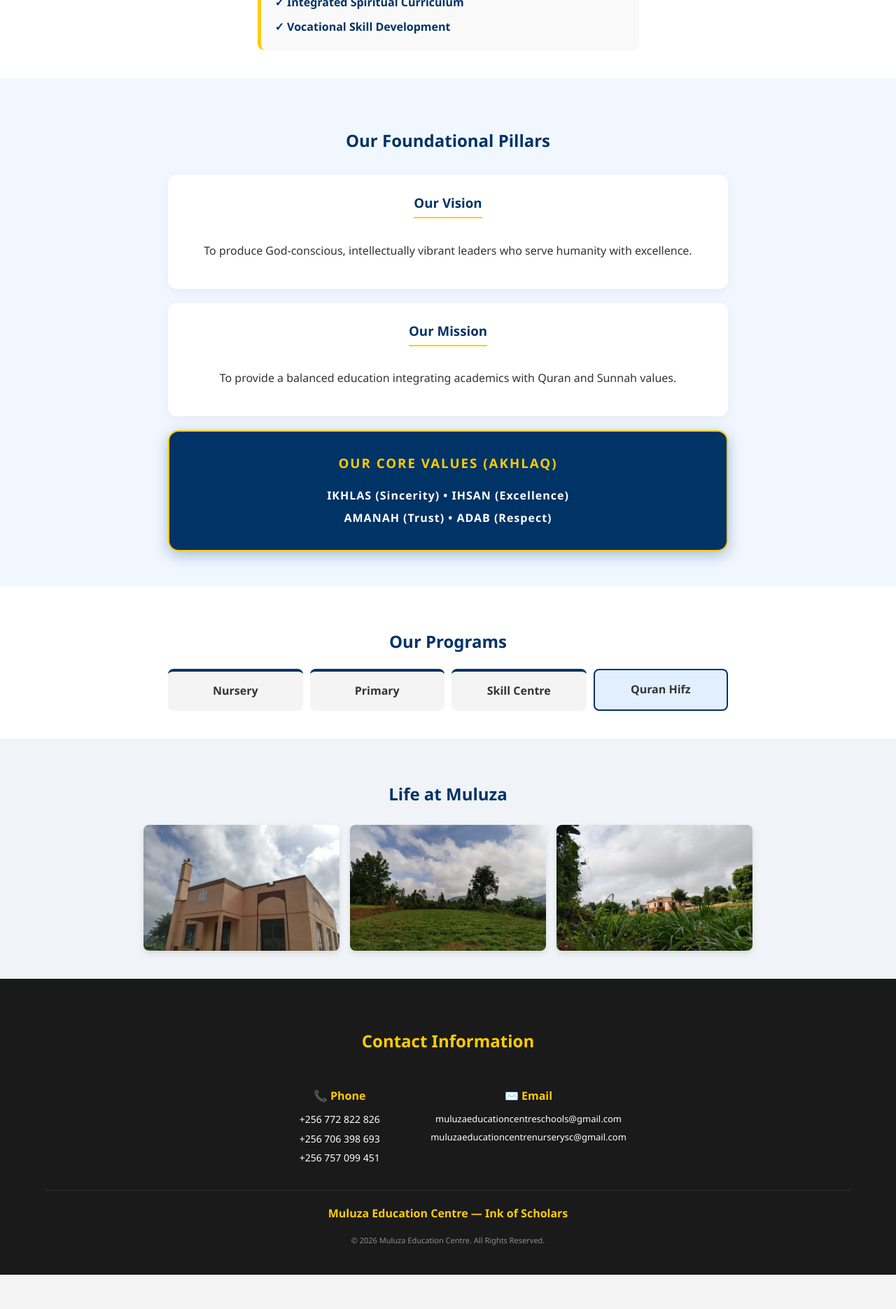
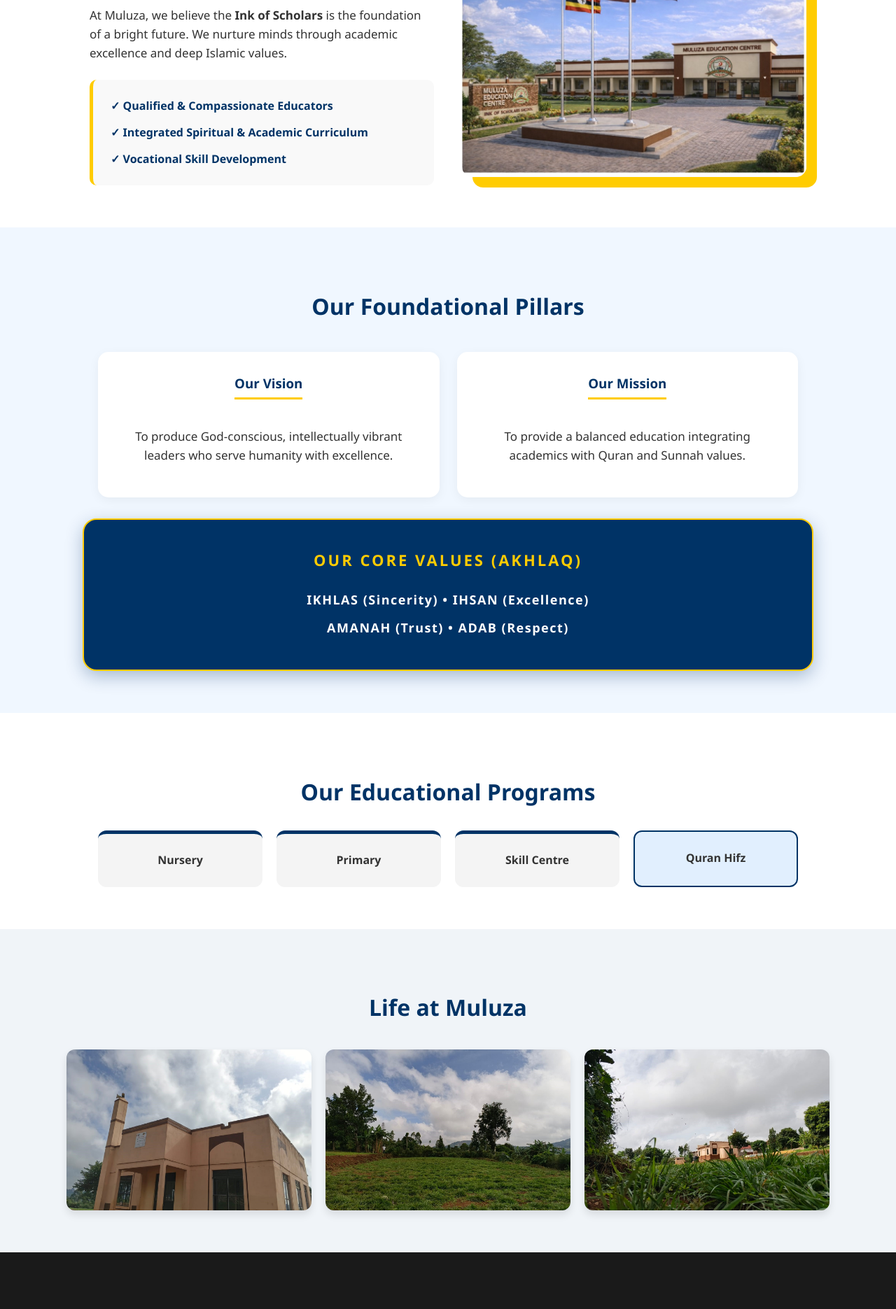
Before and after one commit to muluzaeducationcentreschools-cpu/muluza-website, a plain HTML site: page index.html in a window 1280 px wide. Shown: the part 750-2621 px from the top of the page at 70% size. Before the commit the page ends 2572 px from the top, so only its background shows below. Drawn offline with Linux system fonts and the light colour scheme.

Commit message:
Update index.html

```diff
--- a/index.html
+++ b/index.html
@@ -9,101 +9,109 @@
 
     <header style="background: #003366; color: white; padding: 15px 5%; text-align: center; position: sticky; top: 0; z-index: 1000; box-shadow: 0 2px 10px rgba(0,0,0,0.1);">
         <div style="font-size: 20px; font-weight: bold; margin-bottom: 10px; display: flex; align-items: center; justify-content: center; gap: 10px;">
-            <img src="badge.png" alt="" style="height: 30px; width: auto;">
+            <img src="badge.png" alt="" style="height: 35px; width: auto;">
             Muluza Education Centre
         </div>
-        <nav style="display: flex; justify-content: center; flex-wrap: wrap; gap: 10px;">
-            <a href="#about" style="color: white; text-decoration: none; font-size: 13px; padding: 5px 8px;">About</a>
-            <a href="#vision" style="color: white; text-decoration: none; font-size: 13px; padding: 5px 8px;">Vision</a>
-            <a href="#academics" style="color: white; text-decoration: none; font-size: 13px; padding: 5px 8px;">Programs</a>
-            <a href="#contact" style="background: #ffcc00; color: #003366; padding: 4px 10px; border-radius: 4px; font-weight: bold; text-decoration: none; font-size: 13px;">Contact</a>
+        <nav style="display: flex; justify-content: center; flex-wrap: wrap; gap: 15px;">
+            <a href="#home" style="color: white; text-decoration: none; font-size: 14px; font-weight: bold;">Home</a>
+            <a href="#about" style="color: white; text-decoration: none; font-size: 14px;">About</a>
+            <a href="#vision" style="color: white; text-decoration: none; font-size: 14px;">Vision</a>
+            <a href="#academics" style="color: white; text-decoration: none; font-size: 14px;">Programs</a>
+            <a href="#contact" style="background: #ffcc00; color: #003366; padding: 4px 12px; border-radius: 4px; font-weight: bold; text-decoration: none; font-size: 14px;">Contact</a>
         </nav>
     </header>
 
-    <section id="home" style="text-align: center; padding: 60px 20px; background: #ffffff; border-bottom: 5px solid #ffcc00;">
-        <div style="margin-bottom: 20px;">
-            <img src="badge.png" alt="Muluza Logo" style="width: 150px; height: auto; filter: drop-shadow(0px 6px 12px rgba(0,0,0,0.15));">
+    <section id="home" style="text-align: center; padding: 80px 20px; background: #ffffff; border-bottom: 5px solid #ffcc00;">
+        <div style="margin-bottom: 25px;">
+            <img src="badge.png" alt="Muluza Logo" style="width: 180px; height: auto; filter: drop-shadow(0px 6px 12px rgba(0,0,0,0.15));">
         </div>
-        <div style="display: inline-block; background: #003366; color: #ffcc00; padding: 5px 15px; border-radius: 20px; font-weight: bold; text-transform: uppercase; letter-spacing: 2px; font-size: 11px; margin-bottom: 15px;">
+        <div style="display: inline-block; background: #003366; color: #ffcc00; padding: 6px 20px; border-radius: 20px; font-weight: bold; text-transform: uppercase; letter-spacing: 2px; font-size: 12px; margin-bottom: 20px;">
             Ink of Scholars
         </div>
-        <h1 style="font-size: 28px; color: #003366; margin: 0 0 15px 0;">Welcome to Muluza Education Centre</h1>
-        <p style="font-size: 16px; color: #555; max-width: 600px; margin: 0 auto;">Empowering the next generation with quality education, vocational skills, and spiritual growth.</p>
+        <h1 style="font-size: clamp(28px, 5vw, 42px); color: #003366; margin: 0 0 15px 0; max-width: 900px; margin-left: auto; margin-right: auto;">Welcome to Muluza Education Centre</h1>
+        <p style="font-size: 18px; color: #555; max-width: 800px; margin: 0 auto;">Empowering the next generation with quality education, vocational skills, and spiritual growth.</p>
     </section>
 
-    <section id="about" style="padding: 40px 10%; background: white;">
-        <h2 style="color: #003366; font-size: 24px; text-align: center;">About Our Centre</h2>
-        <p style="text-align: center;">At Muluza, we believe the <strong>Ink of Scholars</strong> is the foundation of a bright future.</p>
-        <div style="background: #f9f9f9; padding: 20px; border-radius: 10px; border-left: 5px solid #ffcc00; margin-top: 20px; max-width: 500px; margin-left: auto; margin-right: auto;">
-            <ul style="color: #003366; font-weight: bold; list-style: none; padding: 0; margin: 0; text-align: left;">
-                <li style="margin-bottom: 10px;">✓ Qualified Educators</li>
-                <li style="margin-bottom: 10px;">✓ Integrated Spiritual Curriculum</li>
+    <section id="about" style="padding: 60px 10%; background: white;">
+        <div style="max-width: 1100px; margin: 0 auto; display: flex; flex-wrap: wrap; align-items: center; gap: 40px;">
+            <div style="flex: 1; min-width: 300px;">
+                <h2 style="color: #003366; font-size: 32px; margin-bottom: 20px;">About Our Centre</h2>
+                <p style="font-size: 17px;">At Muluza, we believe the <strong>Ink of Scholars</strong> is the foundation of a bright future. We nurture minds through academic excellence and deep Islamic values.</p>
+                <div style="background: #f9f9f9; padding: 25px; border-radius: 10px; border-left: 5px solid #ffcc00; margin-top: 25px;">
+                    <ul style="color: #003366; font-weight: bold; list-style: none; padding: 0; margin: 0;">
+                        <li style="margin-bottom: 12px;">✓ Qualified & Compassionate Educators</li>
+                        <li style="margin-bottom: 12px;">✓ Integrated Spiritual & Academic Curriculum</li>
                         <li>✓ Vocational Skill Development</li>
                     </ul>
                 </div>
+            </div>
+            <div style="flex: 1; min-width: 300px;">
+                <img src="school-photo.jpg" alt="Muluza Campus" style="width: 100%; border-radius: 15px; box-shadow: 15px 15px 0px #ffcc00;">
+            </div>
+        </div>
     </section>
 
-    <section id="vision" style="padding: 50px 5%; background: #f0f7ff; text-align: center;">
-        <h2 style="color: #003366; margin-bottom: 30px;">Our Foundational Pillars</h2>
+    <section id="vision" style="padding: 60px 5%; background: #f0f7ff; text-align: center;">
+        <h2 style="color: #003366; margin-bottom: 40px; font-size: 32px;">Our Foundational Pillars</h2>
 
-        <div style="max-width: 800px; margin: 0 auto; display: flex; flex-direction: column; gap: 20px;">
-            <div style="background: white; padding: 25px; border-radius: 12px; box-shadow: 0 4px 15px rgba(0,0,0,0.05);">
-                <h3 style="color: #003366; margin-top: 0; border-bottom: 2px solid #ffcc00; display: inline-block; padding-bottom: 5px;">Our Vision</h3>
-                <p style="font-size: 16px; margin-top: 15px;">To produce God-conscious, intellectually vibrant leaders who serve humanity with excellence.</p>
+        <div style="max-width: 1000px; margin: 0 auto; display: grid; grid-template-columns: repeat(auto-fit, minmax(300px, 1fr)); gap: 25px;">
+            <div style="background: white; padding: 30px; border-radius: 15px; box-shadow: 0 4px 15px rgba(0,0,0,0.05);">
+                <h3 style="color: #003366; margin-top: 0; border-bottom: 3px solid #ffcc00; display: inline-block; padding-bottom: 5px;">Our Vision</h3>
+                <p style="font-size: 17px; margin-top: 20px;">To produce God-conscious, intellectually vibrant leaders who serve humanity with excellence.</p>
             </div>
 
-            <div style="background: white; padding: 25px; border-radius: 12px; box-shadow: 0 4px 15px rgba(0,0,0,0.05);">
-                <h3 style="color: #003366; margin-top: 0; border-bottom: 2px solid #ffcc00; display: inline-block; padding-bottom: 5px;">Our Mission</h3>
-                <p style="font-size: 16px; margin-top: 15px;">To provide a balanced education integrating academics with Quran and Sunnah values.</p>
+            <div style="background: white; padding: 30px; border-radius: 15px; box-shadow: 0 4px 15px rgba(0,0,0,0.05);">
+                <h3 style="color: #003366; margin-top: 0; border-bottom: 3px solid #ffcc00; display: inline-block; padding-bottom: 5px;">Our Mission</h3>
+                <p style="font-size: 17px; margin-top: 20px;">To provide a balanced education integrating academics with Quran and Sunnah values.</p>
+            </div>
         </div>
 
-            <div style="background: #003366; color: white; padding: 30px; border-radius: 15px; box-shadow: 0 6px 20px rgba(0,51,102,0.3); border: 2px solid #ffcc00;">
-                <h3 style="color: #ffcc00; margin: 0 0 15px 0; text-transform: uppercase; letter-spacing: 2px;">Our Core Values (Akhlaq)</h3>
-                <p style="margin: 0; font-size: 16px; font-weight: bold; letter-spacing: 1px; line-height: 2;">
+        <div style="max-width: 1000px; margin: 30px auto 0 auto; background: #003366; color: white; padding: 40px 20px; border-radius: 20px; box-shadow: 0 8px 25px rgba(0,51,102,0.3); border: 2px solid #ffcc00;">
+            <h3 style="color: #ffcc00; margin: 0 0 20px 0; text-transform: uppercase; letter-spacing: 3px; font-size: 22px;">Our Core Values (Akhlaq)</h3>
+            <p style="margin: 0; font-size: 18px; font-weight: bold; letter-spacing: 1.5px; line-height: 2.2;">
                 IKHLAS (Sincerity) • IHSAN (Excellence)<br>
                 AMANAH (Trust) • ADAB (Respect)
             </p>
         </div>
+    </section>
+
+    <section id="academics" style="padding: 60px 20px; text-align: center; background: #ffffff;">
+        <h2 style="color: #003366; margin-bottom: 30px; font-size: 32px;">Our Educational Programs</h2>
+        <div style="display: grid; grid-template-columns: repeat(auto-fit, minmax(180px, 1fr)); gap: 20px; max-width: 1000px; margin: 0 auto;">
+            <div style="background: #f4f4f4; padding: 25px; border-radius: 12px; border-top: 5px solid #003366;"><b>Nursery</b></div>
+            <div style="background: #f4f4f4; padding: 25px; border-radius: 12px; border-top: 5px solid #003366;"><b>Primary</b></div>
+            <div style="background: #f4f4f4; padding: 25px; border-radius: 12px; border-top: 5px solid #003366;"><b>Skill Centre</b></div>
+            <div style="background: #e1effe; padding: 25px; border-radius: 12px; border: 2px solid #003366;"><b>Quran Hifz</b></div>
         </div>
     </section>
 
-    <section id="academics" style="padding: 40px 20px; text-align: center; background: #ffffff;">
-        <h2 style="color: #003366; margin-bottom: 20px;">Our Programs</h2>
-        <div style="display: grid; grid-template-columns: repeat(auto-fit, minmax(140px, 1fr)); gap: 10px; max-width: 800px; margin: 0 auto;">
-            <div style="background: #f4f4f4; padding: 15px; border-radius: 8px; border-top: 4px solid #003366;"><b>Nursery</b></div>
-            <div style="background: #f4f4f4; padding: 15px; border-radius: 8px; border-top: 4px solid #003366;"><b>Primary</b></div>
-            <div style="background: #f4f4f4; padding: 15px; border-radius: 8px; border-top: 4px solid #003366;"><b>Skill Centre</b></div>
-            <div style="background: #e1effe; padding: 15px; border-radius: 8px; border: 2px solid #003366;"><b>Quran Hifz</b></div>
+    <section id="gallery" style="padding: 60px 5%; text-align: center; background: #f0f4f8;">
+        <h2 style="color: #003366; margin-bottom: 35px; font-size: 32px;">Life at Muluza</h2>
+        <div style="display: flex; gap: 20px; flex-wrap: wrap; justify-content: center; max-width: 1200px; margin: 0 auto;">
+            <img src="school-masjid.jpg" alt="Masjid" style="width: 350px; height: 230px; object-fit: cover; border-radius: 12px; box-shadow: 0 6px 12px rgba(0,0,0,0.1);">
+            <img src="play-ground.jpg" alt="Playground" style="width: 350px; height: 230px; object-fit: cover; border-radius: 12px; box-shadow: 0 6px 12px rgba(0,0,0,0.1);">
+            <img src="view-from-grass.jpg" alt="Campus View" style="width: 350px; height: 230px; object-fit: cover; border-radius: 12px; box-shadow: 0 6px 12px rgba(0,0,0,0.1);">
         </div>
     </section>
 
-    <section style="padding: 40px 5%; text-align: center; background: #f0f4f8;">
-        <h2 style="color: #003366; margin-bottom: 25px;">Life at Muluza</h2>
-        <div style="display: flex; gap: 15px; flex-wrap: wrap; justify-content: center;">
-            <img src="school-masjid.jpg" alt="Masjid" style="width: 100%; max-width: 280px; height: 180px; object-fit: cover; border-radius: 8px; box-shadow: 0 4px 8px rgba(0,0,0,0.1);">
-            <img src="play-ground.jpg" alt="Playground" style="width: 100%; max-width: 280px; height: 180px; object-fit: cover; border-radius: 8px; box-shadow: 0 4px 8px rgba(0,0,0,0.1);">
-            <img src="view-from-grass.jpg" alt="Campus View" style="width: 100%; max-width: 280px; height: 180px; object-fit: cover; border-radius: 8px; box-shadow: 0 4px 8px rgba(0,0,0,0.1);">
+    <footer id="contact" style="background: #1a1a1a; color: white; padding: 60px 5% 40px 5%; text-align: center;">
+        <h2 style="color: #ffcc00; margin-bottom: 35px; font-size: 28px;">Contact Information</h2>
+        <div style="display: flex; justify-content: center; gap: 50px; flex-wrap: wrap; margin-bottom: 40px; max-width: 1000px; margin-left: auto; margin-right: auto;">
+            <div style="min-width: 250px;">
+                <h4 style="color: #ffcc00; margin-bottom: 15px;">📞 Phone</h4>
+                <p style="margin: 8px 0; font-size: 16px;">+256 772 822 826</p>
+                <p style="margin: 8px 0; font-size: 16px;">+256 706 398 693</p>
+                <p style="margin: 8px 0; font-size: 16px;">+256 757 099 451</p>
             </div>
-    </section>
-
-    <footer id="contact" style="background: #1a1a1a; color: white; padding: 50px 5% 30px 5%; text-align: center;">
-        <h2 style="color: #ffcc00; margin-bottom: 25px;">Contact Information</h2>
-        <div style="display: flex; justify-content: center; gap: 30px; flex-wrap: wrap; margin-bottom: 30px;">
-            <div style="min-width: 200px;">
-                <h4 style="color: #ffcc00; margin-bottom: 10px;">📞 Phone</h4>
-                <p style="margin: 5px 0; font-size: 14px;">+256 772 822 826</p>
-                <p style="margin: 5px 0; font-size: 14px;">+256 706 398 693</p>
-                <p style="margin: 5px 0; font-size: 14px;">+256 757 099 451</p>
-            </div>
-            <div style="min-width: 200px;">
-                <h4 style="color: #ffcc00; margin-bottom: 10px;">✉️ Email</h4>
-                <p style="margin: 5px 0; font-size: 13px;">muluzaeducationcentreschools@gmail.com</p>
-                <p style="margin: 5px 0; font-size: 13px;">muluzaeducationcentrenurserysc@gmail.com</p>
+            <div style="min-width: 250px;">
+                <h4 style="color: #ffcc00; margin-bottom: 15px;">✉️ Email</h4>
+                <p style="margin: 8px 0; font-size: 15px;">muluzaeducationcentreschools@gmail.com</p>
+                <p style="margin: 8px 0; font-size: 15px;">muluzaeducationcentrenurserysc@gmail.com</p>
             </div>
         </div>
-        <hr style="border: 0; border-top: 1px solid #333; margin-bottom: 20px;">
-        <p style="font-weight: bold; color: #ffcc00;">Muluza Education Centre — Ink of Scholars</p>
-        <p style="font-size: 11px; opacity: 0.5; margin-top: 10px;">&copy; 2026 Muluza Education Centre. All Rights Reserved.</p>
+        <hr style="border: 0; border-top: 1px solid #333; margin-bottom: 30px; max-width: 1000px; margin-left: auto; margin-right: auto;">
+        <p style="font-weight: bold; color: #ffcc00; font-size: 18px;">Muluza Education Centre — Ink of Scholars</p>
+        <p style="font-size: 12px; opacity: 0.5; margin-top: 15px;">&copy; 2026 Muluza Education Centre. All Rights Reserved.</p>
     </footer>
 
 </body>
```
Lines whose indentation alone changed are shown as unchanged.
